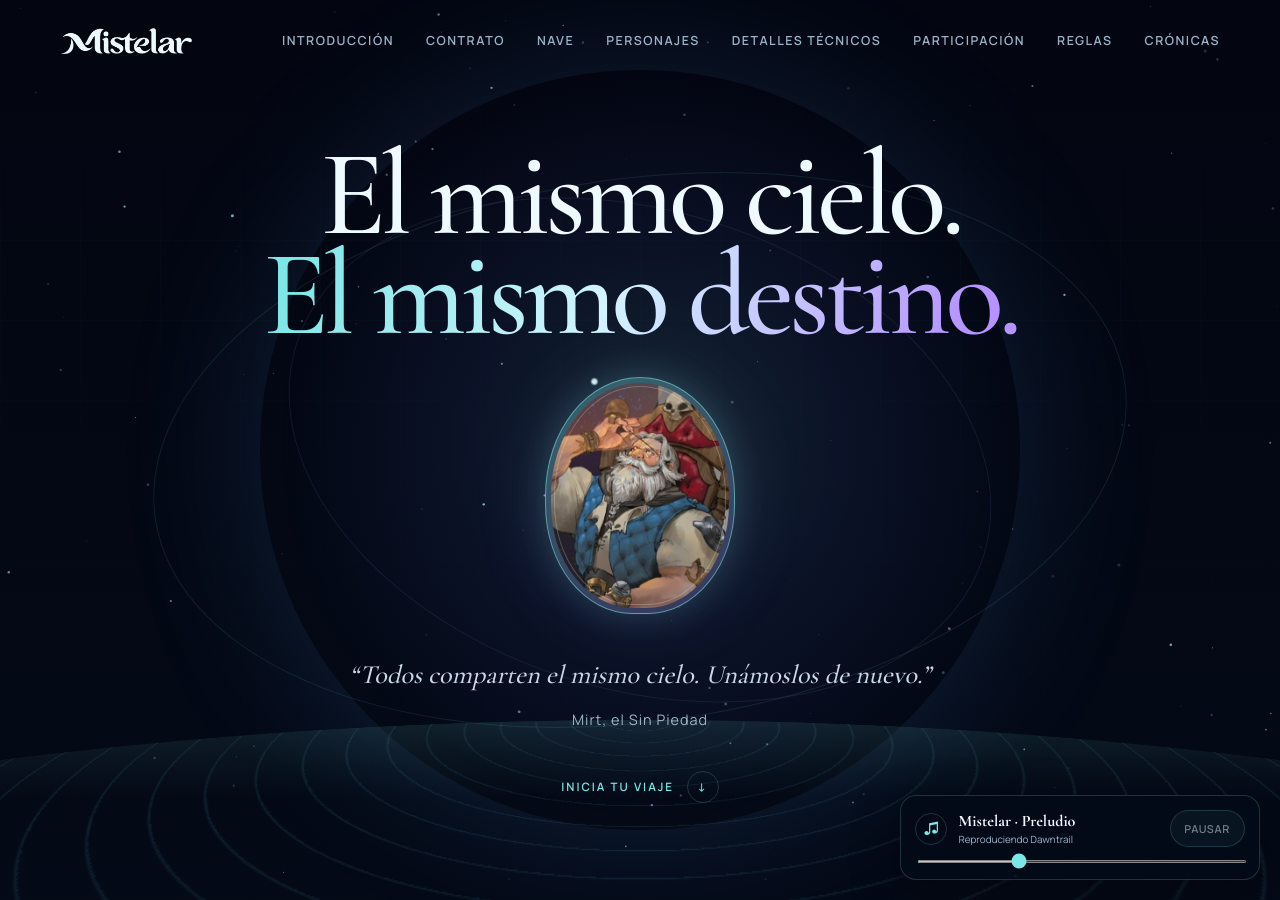
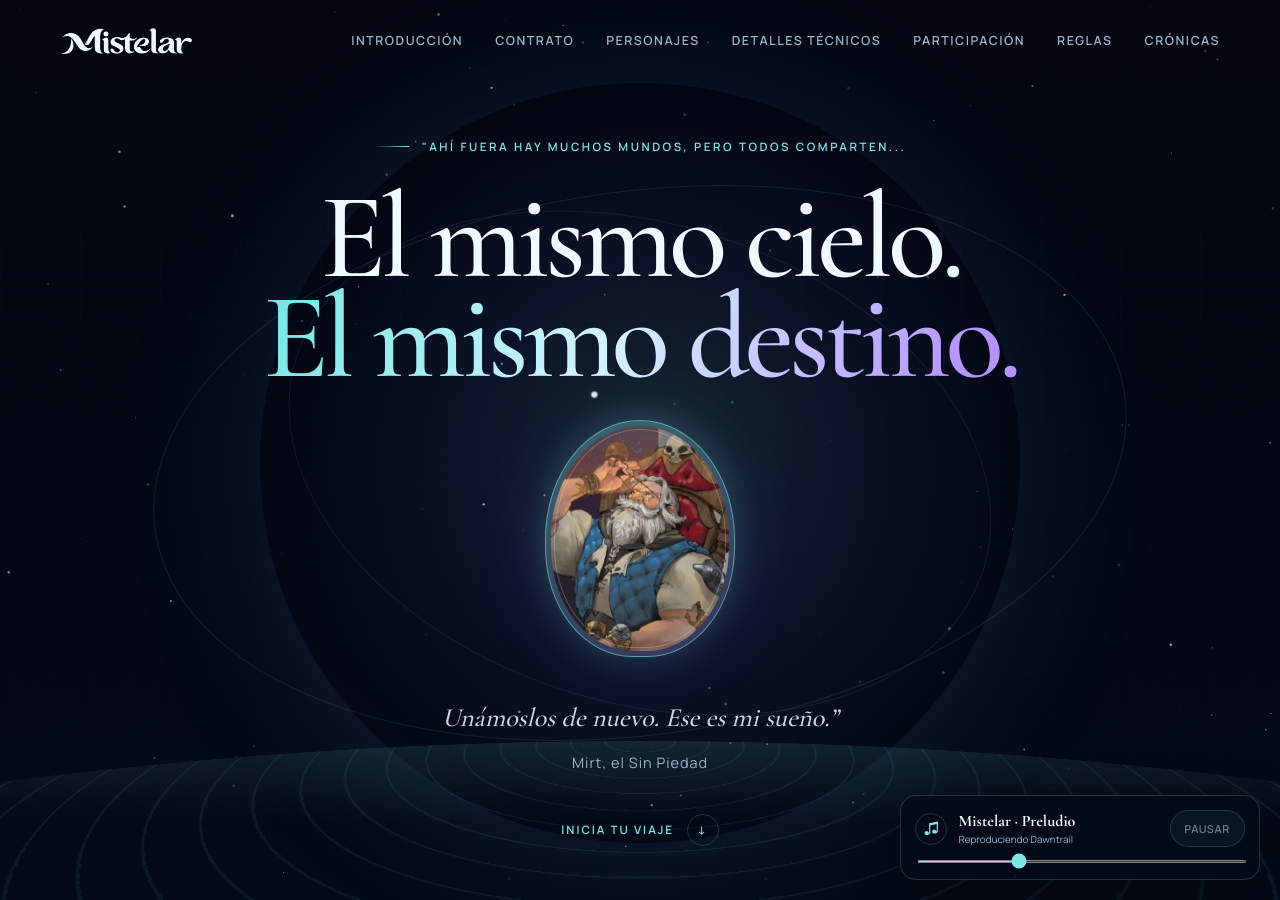
Before and after one commit to alvordsai/dnd_web, a Jekyll site: the page built from index.html, in a window 1280 px wide and 900 px high. Built offline with Jekyll 4.4.1, drawn with Linux system fonts in a browser that asks for light colours; some of the changed text lies outside the part shown.

Commit message:
Remove ship section and restore opening quote

```diff
--- a/_includes/header.html
+++ b/_includes/header.html
@@ -14,14 +14,12 @@
             {% if page.homepage %}
                 <a href="#introduccion">Introducción</a>
                 <a href="#sesion-cero">Contrato</a>
-                <a href="#nave">Nave</a>
                 <a href="#personajes">Personajes</a>
                 <a href="#detalles-tecnicos">Detalles técnicos</a>
                 <a href="#participacion-horarios">Participación</a>
                 <a href="#reglas">Reglas</a>
                 <a href="#cronicas">Crónicas</a>
             {% else %}
-                <a href="{{ '/nave.html' | relative_url }}"{% if page.section == 'nave' %} aria-current="page"{% endif %}>Nave</a>
                 <a href="{{ '/personajes.html' | relative_url }}"{% if page.section == 'personajes' %} aria-current="page"{% endif %}>Personajes</a>
                 <a href="{{ '/index.html#detalles-tecnicos' | relative_url }}">Detalles técnicos</a>
                 <a href="{{ '/index.html#participacion-horarios' | relative_url }}">Participación</a>
--- a/index.html
+++ b/index.html
@@ -10,13 +10,14 @@
     <div class="hero-orbit orbit-one" aria-hidden="true"></div>
     <div class="hero-orbit orbit-two" aria-hidden="true"></div>
     <div class="hero-content reveal">
+        <p class="eyebrow"><span></span> "Ahí fuera hay muchos mundos, pero todos comparten...</p>
         <h1>El mismo cielo.<br><span>El mismo destino.</span></h1>
         <figure class="character-portrait">
             <div class="portrait-frame">
                 <img src="{{ '/images/Mirt_alter_close.jpg' | relative_url }}" alt="Retrato de Mirt" width="320" height="400">
             </div>
         </figure>
-        <p class="hero-quote">“Todos comparten el mismo cielo. Unámoslos de nuevo.”</p>
+        <p class="hero-quote"> Unámoslos de nuevo. Ese es mi sueño.”</p>
         <p class="hero-dream">Mirt, el Sin Piedad</p>
         <a class="scroll-cue" href="#introduccion">
             <span>Inicia tu viaje</span><span aria-hidden="true">↓</span>
@@ -111,20 +112,6 @@
             <span aria-hidden="true">✦</span>
             <strong>Has firmado</strong>
         </div>
-    </div>
-</section>
-
-<section id="nave" class="section-shell reveal" aria-labelledby="nave-title">
-    <div class="section-heading">
-        <h2 id="nave-title">La nave</h2>
-    </div>
-    <div class="feature-card">
-        <div class="feature-copy">
-            <h3>Hogar entre las estrellas</h3>
-            <p>Consulta sus cubiertas, recursos y estado actual.</p>
-            <a href="{{ '/nave.html' | relative_url }}" class="boton"><span>Ver la nave</span><span aria-hidden="true">↗</span></a>
-        </div>
-        <div class="astral-compass section-emblem" aria-hidden="true"><span>◈</span></div>
     </div>
 </section>
 
```
